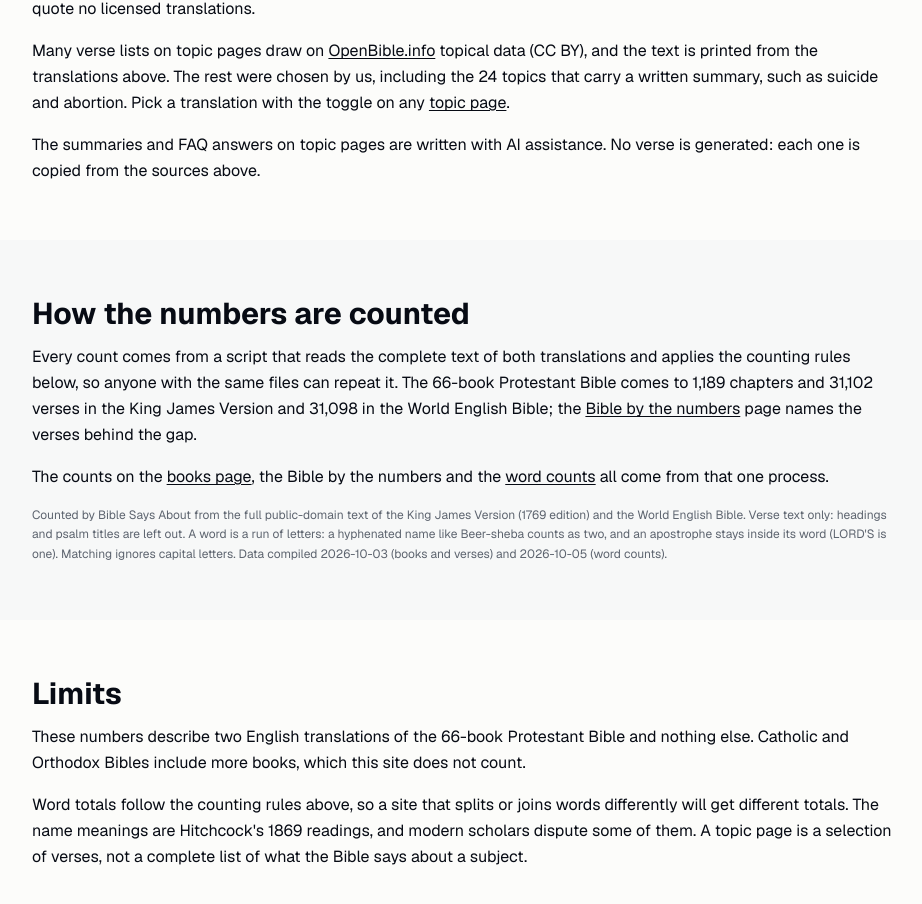
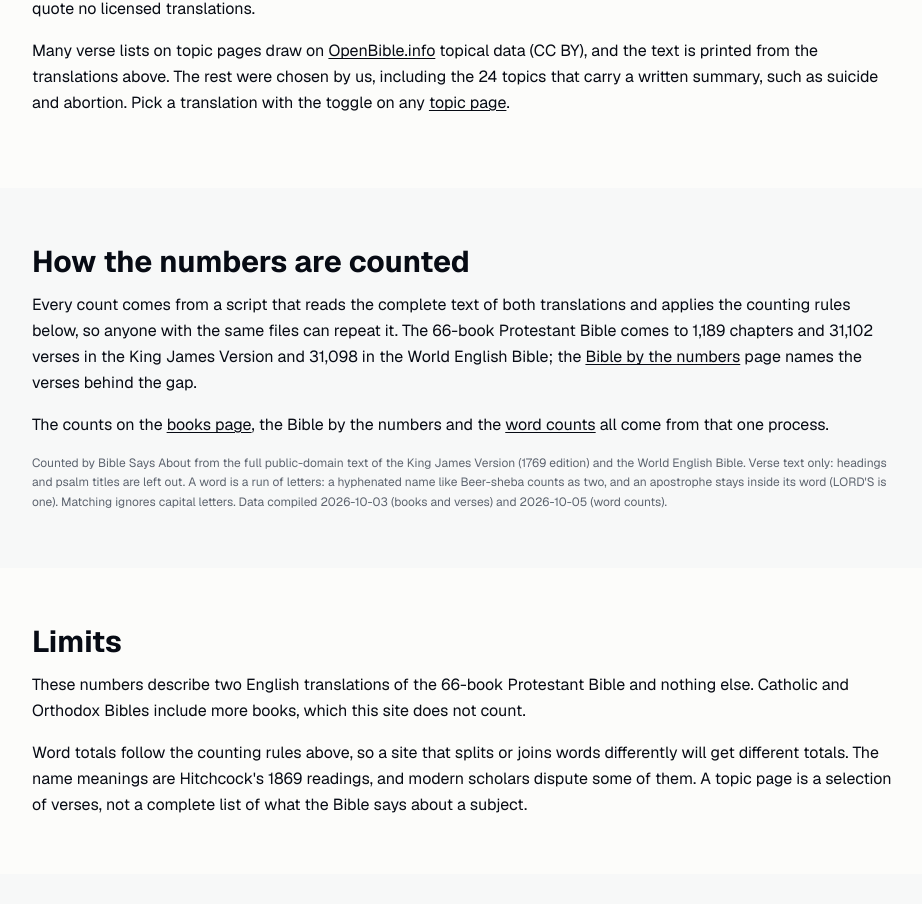
Before and after one commit to rdoyle99/biblesaysabout.com, a Next.js app: page /about in a window 1280 px wide. Shown: the part 1273-2177 px from the top of the page, without its empty margins (176-1098 px from the left). Built offline with nearby package versions, Linux system fonts and the light colour scheme.

Commit message:
about page: remove the ai assistance line (ryan 10-07)
Co-Authored-By: Claude Opus 5.5 <noreply@anthropic.com>

```diff
--- a/app/about/page.js
+++ b/app/about/page.js
@@ -119,10 +119,6 @@ export default function About() {
             </Link>
             .
           </p>
-          <p className="leading-relaxed">
-            The summaries and FAQ answers on topic pages are written with AI assistance. No verse is generated: each one is copied from the
-            sources above.
-          </p>
         </Section>
 
         <Section title="How the numbers are counted" muted>
```
